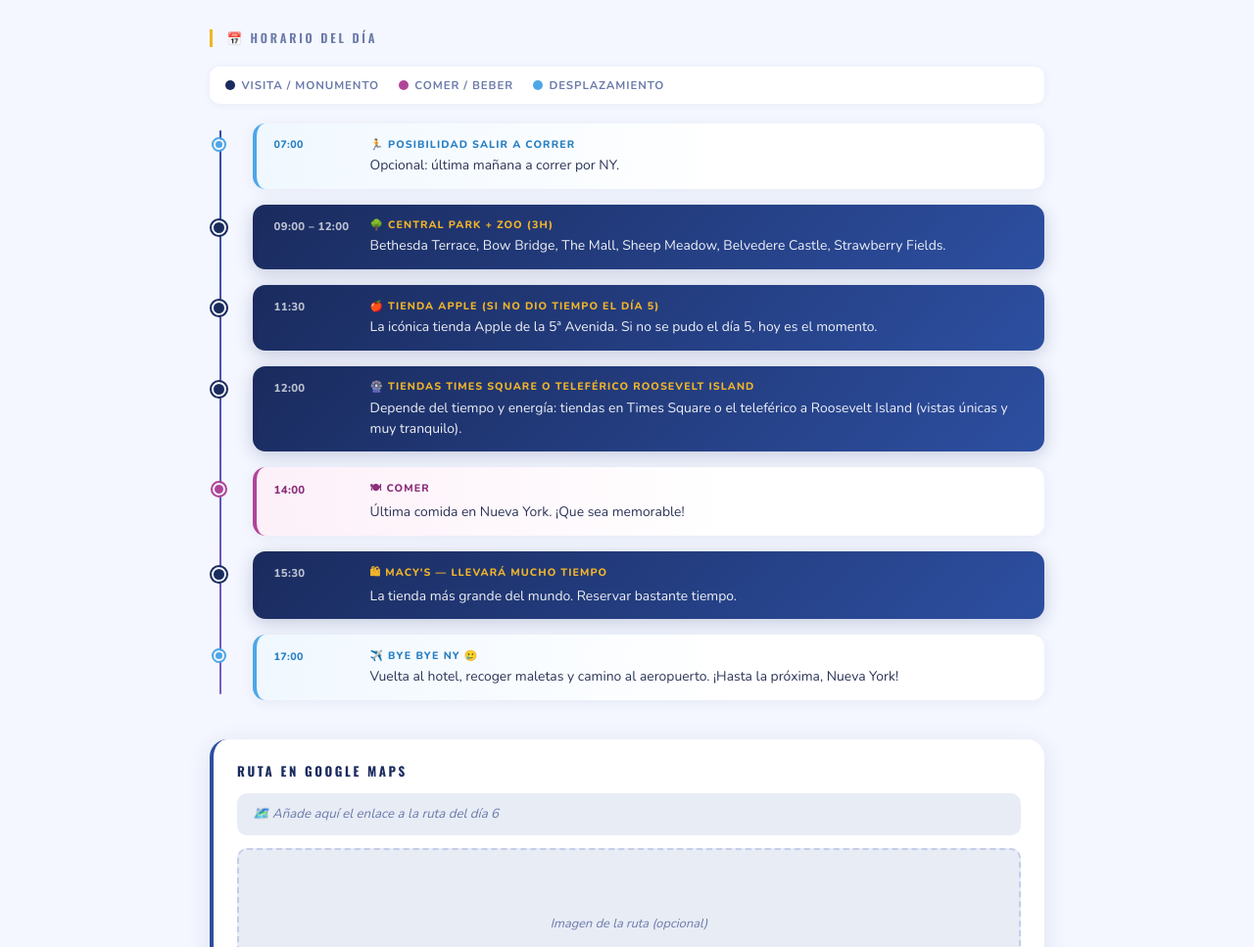
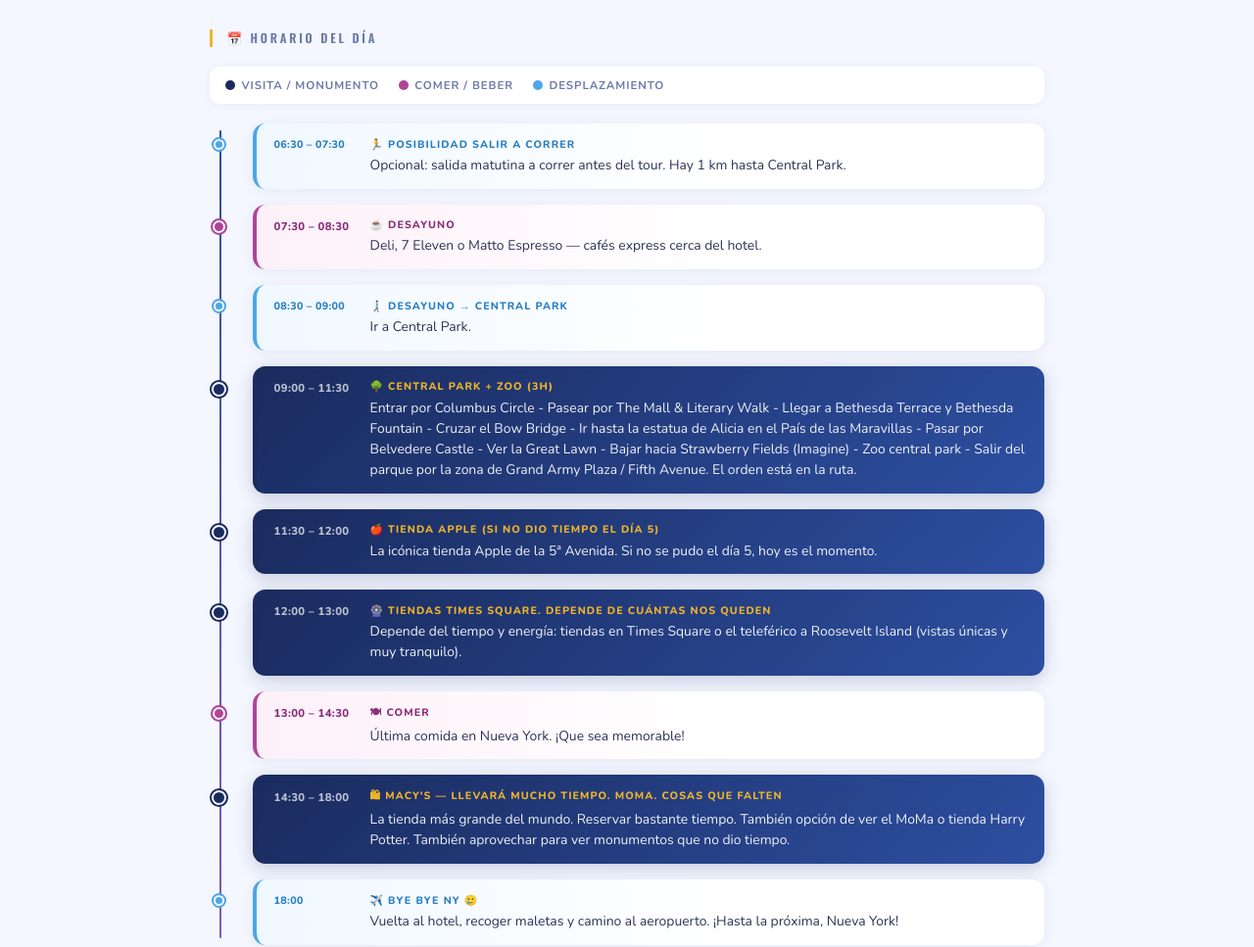
Before and after one commit to Mjorda05/nyc-trip, a plain HTML site: page days/dia6.html in a window 1280 px wide. Shown: the part 531-1498 px from the top of the page at 98% size. Drawn offline with nearby package versions, Linux system fonts and the light colour scheme.

Commit message:
Modifcado día 6
Updated the photo gallery and timeline events for day 6, including new images and revised schedule details.

```diff
--- a/days/dia6.html
+++ b/days/dia6.html
@@ -29,9 +29,10 @@
 
   <main class="day-content">
     <div class="photo-gallery">
-      <img src="https://images.unsplash.com/photo-1534430480872-3498386e7856?w=400&q=80" alt="Times Square" />
-      <img src="https://images.unsplash.com/photo-1441986300917-64674bd600d8?w=400&q=80" alt="Tiendas NYC" />
-      <img src="https://images.unsplash.com/photo-1436491865332-7a61a109cc05?w=400&q=80" alt="Avión vuelta" />
+      <img src="../src/park.jpg" alt="NYC skyline" />
+      <img src="../src/apple.jpg" alt="NYC skyline" />
+      <img src="../src/moma.jpg" alt="NYC skyline" />
+      <img src="../src/timessquare.jpg" alt="NYC skyline" />
     </div>
 
     <section class="timeline-section">
@@ -44,13 +45,48 @@
     </div>
       <div class="timeline">
 
+       <div class="timeline-item ev-transport">
+          <div class="timeline-dot"></div>
+          <div class="timeline-card">
+            <div class="timeline-time">06:30 – 07:30</div>
+            <div>
+              <div class="timeline-label">🏃 Posibilidad salir a correr</div>
+              <div class="timeline-desc">Opcional: salida matutina a correr antes del tour. Hay 1 km hasta Central Park.</div>
+            </div>
+          </div>
+        </div>
+
+        <div class="timeline-item ev-food">
+          <div class="timeline-dot"></div>
+          <div class="timeline-card">
+            <div class="timeline-time">07:30 – 08:30</div>
+            <div>
+              <div class="timeline-label">☕ Desayuno</div>
+              <div class="timeline-desc">Deli, 7 Eleven o Matto Espresso — cafés express cerca del hotel.</div>
+            </div>
+          </div>
+        </div>
+
+
         <div class="timeline-item ev-transport">
           <div class="timeline-dot"></div>
           <div class="timeline-card">
-            <div class="timeline-time">07:00</div>
+            <div class="timeline-time">08:30 – 09:00</div>
             <div>
-              <div class="timeline-label">🏃 Posibilidad salir a correr</div>
-              <div class="timeline-desc">Opcional: última mañana a correr por NY.</div>
+              <div class="timeline-label">🚶🏻‍♂️‍➡️ Desayuno → Central Park</div>
+              <div class="timeline-desc">Ir a Central Park.</div>
+            </div>
+          </div>
+        </div>
+
+
+        <div class="timeline-item ev-visit">
+          <div class="timeline-dot"></div>
+          <div class="timeline-card">
+            <div class="timeline-time">09:00 – 11:30</div>
+            <div>
+              <div class="timeline-label">🌳 Central Park + Zoo (3h)</div>
+              <div class="timeline-desc">Entrar por Columbus Circle - Pasear por The Mall & Literary Walk - Llegar a Bethesda Terrace y Bethesda Fountain - Cruzar el Bow Bridge - Ir hasta la estatua de Alicia en el País de las Maravillas - Pasar por Belvedere Castle - Ver la Great Lawn - Bajar hacia Strawberry Fields (Imagine) - Zoo central park - Salir del parque por la zona de Grand Army Plaza / Fifth Avenue. El orden está en la ruta.</div>
             </div>
           </div>
         </div>
@@ -58,18 +94,7 @@
         <div class="timeline-item ev-visit">
           <div class="timeline-dot"></div>
           <div class="timeline-card">
-            <div class="timeline-time">09:00 – 12:00</div>
-            <div>
-              <div class="timeline-label">🌳 Central Park + Zoo (3h)</div>
-              <div class="timeline-desc">Bethesda Terrace, Bow Bridge, The Mall, Sheep Meadow, Belvedere Castle, Strawberry Fields.</div>
-            </div>
-          </div>
-        </div>
-
-        <div class="timeline-item ev-visit">
-          <div class="timeline-dot"></div>
-          <div class="timeline-card">
-            <div class="timeline-time">11:30</div>
+            <div class="timeline-time">11:30 – 12:00</div>
             <div>
               <div class="timeline-label">🍎 Tienda Apple (si no dio tiempo el día 5)</div>
               <div class="timeline-desc">La icónica tienda Apple de la 5ª Avenida. Si no se pudo el día 5, hoy es el momento.</div>
@@ -80,9 +105,9 @@
         <div class="timeline-item ev-visit">
           <div class="timeline-dot"></div>
           <div class="timeline-card">
-            <div class="timeline-time">12:00</div>
+            <div class="timeline-time">12:00 – 13:00</div>
             <div>
-              <div class="timeline-label">🎡 Tiendas Times Square o Teleférico Roosevelt Island</div>
+              <div class="timeline-label">🎡 Tiendas Times Square. Depende de cuántas nos queden</div>
               <div class="timeline-desc">Depende del tiempo y energía: tiendas en Times Square o el teleférico a Roosevelt Island (vistas únicas y muy tranquilo).</div>
             </div>
           </div>
@@ -91,7 +116,7 @@
         <div class="timeline-item ev-food">
           <div class="timeline-dot"></div>
           <div class="timeline-card">
-            <div class="timeline-time">14:00</div>
+            <div class="timeline-time">13:00 – 14:30</div>
             <div>
               <div class="timeline-label">🍽 Comer</div>
               <div class="timeline-desc">Última comida en Nueva York. ¡Que sea memorable!</div>
@@ -102,10 +127,10 @@
         <div class="timeline-item ev-visit">
           <div class="timeline-dot"></div>
           <div class="timeline-card">
-            <div class="timeline-time">15:30</div>
+            <div class="timeline-time">14:30 – 18:00</div>
             <div>
-              <div class="timeline-label">🛍 Macy's — llevará mucho tiempo</div>
-              <div class="timeline-desc">La tienda más grande del mundo. Reservar bastante tiempo.</div>
+              <div class="timeline-label">🛍 Macy's — llevará mucho tiempo. MoMa. Cosas que falten</div>
+              <div class="timeline-desc">La tienda más grande del mundo. Reservar bastante tiempo. También opción de ver el MoMa o tienda Harry Potter. También aprovechar para ver monumentos que no dio tiempo.</div>
             </div>
           </div>
         </div>
@@ -113,7 +138,7 @@
         <div class="timeline-item ev-transport">
           <div class="timeline-dot"></div>
           <div class="timeline-card">
-            <div class="timeline-time">17:00</div>
+            <div class="timeline-time">18:00</div>
             <div>
               <div class="timeline-label">✈️ Bye bye NY 🥲</div>
               <div class="timeline-desc">Vuelta al hotel, recoger maletas y camino al aeropuerto. ¡Hasta la próxima, Nueva York!</div>
@@ -123,12 +148,16 @@
 
       </div>
     </section>
-
     <section class="maps-section">
-      <h3>Ruta en Google Maps</h3>
-      <div class="maps-link-placeholder">🗺️ Añade aquí el enlace a la ruta del día 6</div>
-      <div class="maps-img-placeholder">Imagen de la ruta (opcional)</div>
-    </section>
+  <h3>Ruta en Google Maps</h3>
+  <a href="https://maps.app.goo.gl/hA4WqcJNiap3Bq2W6" target="_blank" class="maps-link-btn">
+    🗺️ Abrir ruta 1 en Maps
+  </a>
+  <a href="https://maps.app.goo.gl/axfauucbrRKGhKoe7" target="_blank" class="maps-link-btn">
+    🗺️ Abrir ruta 2 en Maps
+  </a>
+  <img src="../src/dia6.png" alt="Mapa del día 2" class="mapa-dia">
+</section>
 
     <div class="day-nav-arrows">
       <a href="dia5.html" class="day-nav-btn day-nav-prev">‹ Día 5</a>
```
